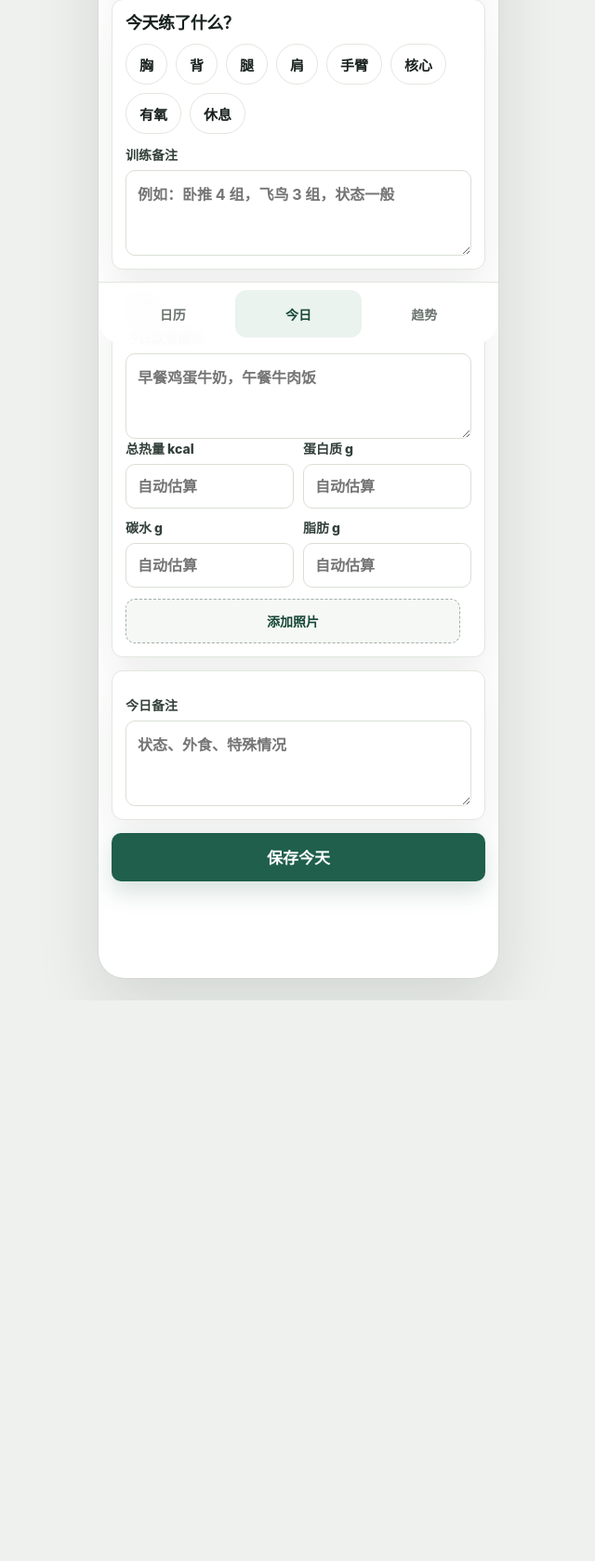
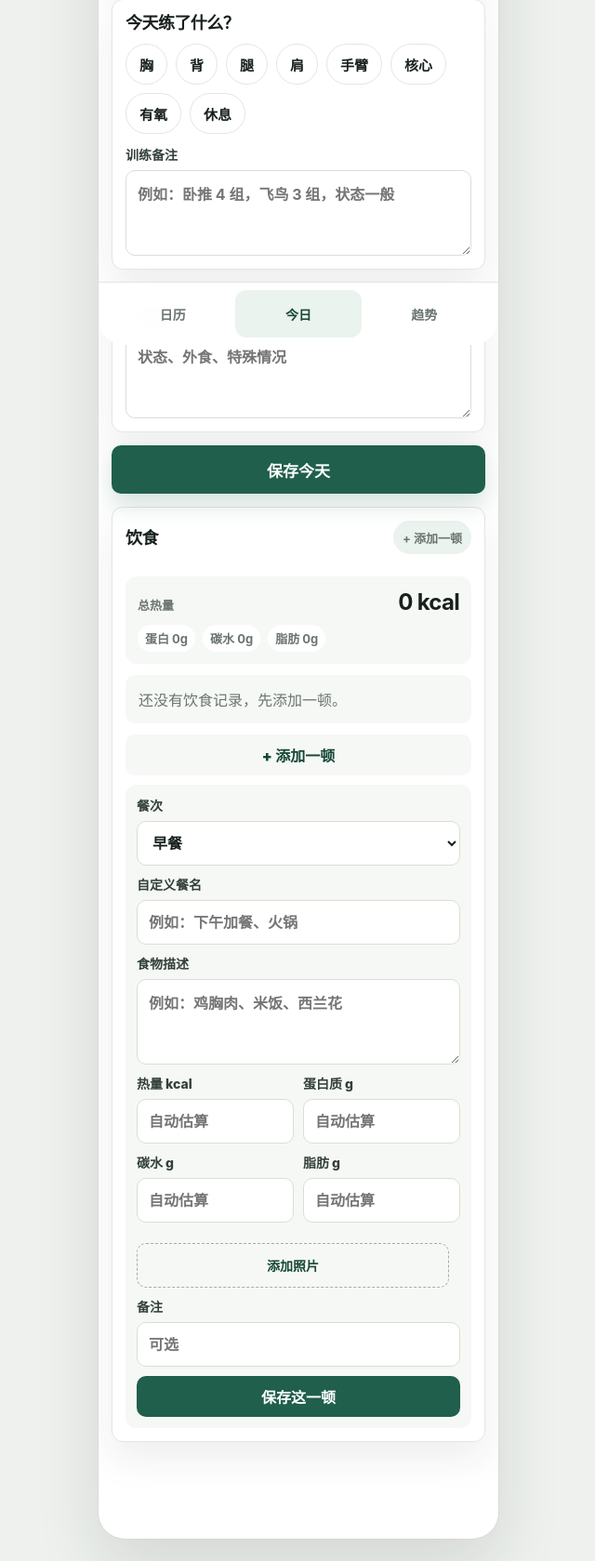
Before and after one commit to d2yd3yd4y/cutnbulk, a FastAPI app: page /day/2026-07-01 in a window 1280 px wide. Shown: the part 405-2084 px from the top of the page at 93% size, without its empty margins (319-959 px from the left). Before the commit the page ends 1481 px from the top, so only its background shows below. Run offline with FastAPI, Linux system fonts and the light colour scheme.

Commit message:
Support multiple meals per day
Co-authored-by: d2yd3yd4y <d2yd3yd4y@users.noreply.github.com>

```diff
--- a/health_tracker/app/models.py
+++ b/health_tracker/app/models.py
@@ -21,6 +21,7 @@ class MealEntry(TimestampMixin, Base):
     id: Mapped[int] = mapped_column(Integer, primary_key=True, index=True)
     entry_date: Mapped[date] = mapped_column(Date, index=True)
     meal_type: Mapped[str] = mapped_column(String(20), index=True)
+    meal_name: Mapped[str | None] = mapped_column(String(80), nullable=True)
     description: Mapped[str] = mapped_column(Text)
     image_path: Mapped[str | None] = mapped_column(String(255), nullable=True)
     calories: Mapped[float] = mapped_column(Float, default=0)
--- a/health_tracker/app/static/app.js
+++ b/health_tracker/app/static/app.js
@@ -2,6 +2,7 @@ document.addEventListener("DOMContentLoaded", () => {
   bindMealTemplates();
   bindWorkoutRows();
   bindTrainingParts();
+  bindMealTypeFields();
 });
 
 function bindMealTemplates() {
@@ -71,3 +72,17 @@ function bindTrainingParts() {
     });
   });
 }
+
+function bindMealTypeFields() {
+  document.querySelectorAll(".meal-form").forEach((form) => {
+    const select = form.querySelector(".meal-type-select");
+    const customField = form.querySelector(".custom-meal-name");
+    if (!select || !customField) return;
+
+    const sync = () => {
+      customField.hidden = select.value !== "custom";
+    };
+    select.addEventListener("change", sync);
+    sync();
+  });
+}
--- a/health_tracker/app/static/styles.css
+++ b/health_tracker/app/static/styles.css
@@ -579,6 +579,216 @@ input[type="range"] {
   object-fit: cover;
 }
 
+.meals-section {
+  display: grid;
+  gap: 12px;
+}
+
+.small-action {
+  display: inline-flex;
+  align-items: center;
+  justify-content: center;
+  min-height: 36px;
+  padding: 0 10px;
+  border-radius: 999px;
+  background: #eaf3ee;
+  color: var(--primary-dark);
+  font-size: 13px;
+  font-weight: 900;
+}
+
+.meal-total-card {
+  display: grid;
+  gap: 10px;
+  padding: 13px;
+  border-radius: 12px;
+  background: var(--surface-soft);
+}
+
+.meal-total-main {
+  display: flex;
+  align-items: baseline;
+  justify-content: space-between;
+  gap: 12px;
+}
+
+.meal-total-main span,
+.macro-row span,
+.meal-note {
+  color: var(--muted);
+  font-size: 13px;
+  font-weight: 750;
+}
+
+.meal-total-main strong {
+  font-size: 24px;
+  letter-spacing: -0.03em;
+}
+
+.macro-row {
+  display: flex;
+  flex-wrap: wrap;
+  gap: 8px;
+}
+
+.macro-row span {
+  padding: 5px 8px;
+  border-radius: 999px;
+  background: #fff;
+}
+
+.meal-list {
+  display: grid;
+  gap: 10px;
+}
+
+.meal-card {
+  display: grid;
+  gap: 10px;
+  min-width: 0;
+  padding: 12px;
+  border: 1px solid var(--line);
+  border-radius: 12px;
+  background: #fff;
+}
+
+.meal-card-top {
+  display: grid;
+  grid-template-columns: 1fr auto;
+  gap: 10px;
+  min-width: 0;
+}
+
+.meal-card h3 {
+  display: -webkit-box;
+  margin: 7px 0 0;
+  overflow: hidden;
+  font-size: 16px;
+  line-height: 1.35;
+  -webkit-box-orient: vertical;
+  -webkit-line-clamp: 2;
+}
+
+.meal-label {
+  display: inline-flex;
+  width: max-content;
+  max-width: 100%;
+  padding: 4px 8px;
+  border-radius: 999px;
+  background: #eaf3ee;
+  color: var(--primary-dark);
+  font-size: 12px;
+  font-weight: 900;
+}
+
+.meal-thumb {
+  display: block;
+  overflow: hidden;
+  width: 58px;
+  height: 58px;
+  border-radius: 10px;
+  background: var(--surface-soft);
+}
+
+.meal-thumb img {
+  width: 100%;
+  height: 100%;
+  object-fit: cover;
+}
+
+.meal-macros {
+  display: flex;
+  flex-wrap: wrap;
+  gap: 7px;
+  align-items: center;
+}
+
+.meal-macros strong,
+.meal-macros span {
+  padding: 5px 8px;
+  border-radius: 999px;
+  font-size: 12px;
+  font-weight: 850;
+}
+
+.meal-macros strong {
+  background: var(--primary);
+  color: #fff;
+}
+
+.meal-macros span {
+  background: var(--surface-soft);
+  color: var(--primary-dark);
+}
+
+.meal-note {
+  margin: 0;
+  line-height: 1.45;
+}
+
+.meal-actions {
+  display: grid;
+  grid-template-columns: 1fr auto;
+  gap: 8px;
+  align-items: start;
+}
+
+.meal-edit {
+  min-width: 0;
+}
+
+.meal-edit summary,
+.meal-add-panel summary {
+  display: flex;
+  align-items: center;
+  justify-content: center;
+  min-height: 44px;
+  border-radius: 10px;
+  background: var(--surface-soft);
+  color: var(--primary-dark);
+  font-weight: 900;
+  cursor: pointer;
+  list-style: none;
+}
+
+.meal-edit summary::-webkit-details-marker,
+.meal-add-panel summary::-webkit-details-marker {
+  display: none;
+}
+
+.meal-form {
+  display: grid;
+  grid-template-columns: 1fr;
+  gap: 10px;
+  min-width: 0;
+  margin-top: 10px;
+  padding: 12px;
+  border-radius: 12px;
+  background: var(--surface-soft);
+}
+
+.meal-add-panel {
+  display: grid;
+}
+
+.full-width {
+  width: 100%;
+}
+
+.danger-btn {
+  display: inline-flex;
+  align-items: center;
+  justify-content: center;
+  min-height: 44px;
+  padding: 0 12px;
+  border: 0;
+  border-radius: 10px;
+  background: var(--danger-soft);
+  color: #9a4a1f;
+  font-weight: 900;
+  cursor: pointer;
+}
+
 .primary-btn,
 .secondary-btn {
   display: inline-flex;
--- a/health_tracker/app/templates/day.html
+++ b/health_tracker/app/templates/day.html
@@ -17,7 +17,7 @@
     <div class="save-banner">已保存</div>
   {% endif %}
 
-  <form class="daily-form" action="/day/{{ entry_date.isoformat() }}" method="post" enctype="multipart/form-data">
+  <form class="daily-form" action="/day/{{ entry_date.isoformat() }}" method="post">
     <section class="record-section">
       <div class="section-title">
         <h2>身体</h2>
@@ -61,45 +61,6 @@
     </section>
 
     <section class="record-section">
-      <div class="section-title">
-        <h2>饮食</h2>
-      </div>
-      <label class="stacked-field">
-        今日饮食描述
-        <textarea name="food_description" rows="3" placeholder="早餐鸡蛋牛奶，午餐牛肉饭">{{ entry.food_description if entry and entry.food_description else '' }}</textarea>
-      </label>
-      <div class="form-grid compact">
-        <label>
-          总热量 kcal
-          <input type="number" inputmode="decimal" step="0.1" name="calories" value="{{ entry.calories if entry and entry.calories is not none else '' }}" placeholder="自动估算">
-        </label>
-        <label>
-          蛋白质 g
-          <input type="number" inputmode="decimal" step="0.1" name="protein_g" value="{{ entry.protein_g if entry and entry.protein_g is not none else '' }}" placeholder="自动估算">
-        </label>
-        <label>
-          碳水 g
-          <input type="number" inputmode="decimal" step="0.1" name="carbs_g" value="{{ entry.carbs_g if entry and entry.carbs_g is not none else '' }}" placeholder="自动估算">
-        </label>
-        <label>
-          脂肪 g
-          <input type="number" inputmode="decimal" step="0.1" name="fat_g" value="{{ entry.fat_g if entry and entry.fat_g is not none else '' }}" placeholder="自动估算">
-        </label>
-      </div>
-      <div class="image-row">
-        <label class="photo-picker">
-          <input type="file" name="image" accept="image/*">
-          <span>添加照片</span>
-        </label>
-        {% if entry and entry.image_path %}
-          <a class="food-thumb" href="{{ entry.image_path }}" target="_blank">
-            <img src="{{ entry.image_path }}" alt="食物照片">
-          </a>
-        {% endif %}
-      </div>
-    </section>
-
-    <section class="record-section">
       <label class="stacked-field">
         今日备注
         <textarea name="daily_note" rows="2" placeholder="状态、外食、特殊情况">{{ entry.daily_note if entry and entry.daily_note else '' }}</textarea>
@@ -110,5 +71,78 @@
       <button class="primary-btn large" type="submit">保存今天</button>
     </div>
   </form>
+
+  <section class="record-section meals-section">
+    <div class="section-title">
+      <h2>饮食</h2>
+      <a href="#add-meal" class="small-action">+ 添加一顿</a>
+    </div>
+
+    <div class="meal-total-card">
+      <div class="meal-total-main">
+        <span>总热量</span>
+        <strong>{{ meal_totals.calories|round|int }} kcal</strong>
+      </div>
+      <div class="macro-row">
+        <span>蛋白 {{ meal_totals.protein_g }}g</span>
+        <span>碳水 {{ meal_totals.carbs_g }}g</span>
+        <span>脂肪 {{ meal_totals.fat_g }}g</span>
+      </div>
+    </div>
+
+    {% if meals %}
+      <div class="meal-list">
+        {% for meal in meals %}
+          <article class="meal-card">
+            <div class="meal-card-top">
+              <div>
+                <span class="meal-label">
+                  {{ meal.meal_name if meal.meal_type == "custom" and meal.meal_name else meal_type_labels.get(meal.meal_type, meal.meal_type) }}
+                </span>
+                <h3>{{ meal.description }}</h3>
+              </div>
+              {% if meal.image_path %}
+                <a class="meal-thumb" href="{{ meal.image_path }}" target="_blank">
+                  <img src="{{ meal.image_path }}" alt="食物照片">
+                </a>
+              {% endif %}
+            </div>
+            <div class="meal-macros">
+              <strong>{{ meal.calories|round|int }} kcal</strong>
+              <span>蛋白 {{ meal.protein_g }}g</span>
+              <span>碳水 {{ meal.carbs_g }}g</span>
+              <span>脂肪 {{ meal.fat_g }}g</span>
+            </div>
+            {% if meal.notes %}
+              <p class="meal-note">{{ meal.notes }}</p>
+            {% endif %}
+            <div class="meal-actions">
+              <details class="meal-edit">
+                <summary>编辑</summary>
+                <form class="meal-form" action="/day/{{ entry_date.isoformat() }}/meals/{{ meal.id }}/update" method="post" enctype="multipart/form-data">
+                  {% include "partials/meal_form_fields.html" %}
+                  <button class="secondary-btn full-width" type="submit">保存这一顿</button>
+                </form>
+              </details>
+              <form action="/day/{{ entry_date.isoformat() }}/meals/{{ meal.id }}/delete" method="post">
+                <button class="danger-btn" type="submit">删除</button>
+              </form>
+            </div>
+          </article>
+        {% endfor %}
+      </div>
+    {% else %}
+      <p class="empty">还没有饮食记录，先添加一顿。</p>
+    {% endif %}
+
+    <details class="meal-add-panel" id="add-meal" open>
+      <summary>+ 添加一顿</summary>
+      <form class="meal-form" action="/day/{{ entry_date.isoformat() }}/meals" method="post" enctype="multipart/form-data">
+        {% set meal = none %}
+        {% include "partials/meal_form_fields.html" %}
+        <button class="primary-btn full-width" type="submit">保存这一顿</button>
+      </form>
+    </details>
+  </section>
 </section>
 {% endblock %}
--- /dev/null
+++ b/health_tracker/app/templates/partials/meal_form_fields.html
@@ -0,0 +1,49 @@
+<label>
+  餐次
+  <select name="meal_type" class="meal-type-select" required>
+    {% for key, label in meal_types %}
+      <option value="{{ key }}" {% if meal and meal.meal_type == key %}selected{% endif %}>{{ label }}</option>
+    {% endfor %}
+  </select>
+</label>
+<label class="custom-meal-name">
+  自定义餐名
+  <input type="text" name="meal_name" value="{{ meal.meal_name if meal and meal.meal_name else '' }}" placeholder="例如：下午加餐、火锅">
+</label>
+<label class="full-width">
+  食物描述
+  <textarea name="description" rows="3" required placeholder="例如：鸡胸肉、米饭、西兰花">{{ meal.description if meal else '' }}</textarea>
+</label>
+<div class="form-grid compact full-width">
+  <label>
+    热量 kcal
+    <input type="number" inputmode="decimal" step="0.1" name="calories" value="{{ meal.calories if meal else '' }}" placeholder="自动估算">
+  </label>
+  <label>
+    蛋白质 g
+    <input type="number" inputmode="decimal" step="0.1" name="protein_g" value="{{ meal.protein_g if meal else '' }}" placeholder="自动估算">
+  </label>
+  <label>
+    碳水 g
+    <input type="number" inputmode="decimal" step="0.1" name="carbs_g" value="{{ meal.carbs_g if meal else '' }}" placeholder="自动估算">
+  </label>
+  <label>
+    脂肪 g
+    <input type="number" inputmode="decimal" step="0.1" name="fat_g" value="{{ meal.fat_g if meal else '' }}" placeholder="自动估算">
+  </label>
+</div>
+<div class="image-row full-width">
+  <label class="photo-picker">
+    <input type="file" name="image" accept="image/*">
+    <span>添加照片</span>
+  </label>
+  {% if meal and meal.image_path %}
+    <a class="food-thumb" href="{{ meal.image_path }}" target="_blank">
+      <img src="{{ meal.image_path }}" alt="食物照片">
+    </a>
+  {% endif %}
+</div>
+<label class="full-width">
+  备注
+  <input type="text" name="notes" value="{{ meal.notes if meal and meal.notes else '' }}" placeholder="可选">
+</label>
--- a/health_tracker/main.py
+++ b/health_tracker/main.py
@@ -1,11 +1,12 @@
 from fastapi import FastAPI
 from fastapi.staticfiles import StaticFiles
 
-from app.database import Base, engine
+from app.database import Base, engine, ensure_sqlite_schema
 from app.routers import body, calendar, day, meals, summary, weekly, workouts
 
 
 Base.metadata.create_all(bind=engine)
+ensure_sqlite_schema()
 
 app = FastAPI(title="cutnbulk")
 
```
Also changed, not shown: health_tracker/app/database.py (+14 -1 lines), health_tracker/app/routers/calendar.py (+46 -3 lines), health_tracker/app/routers/day.py (+156 -1 lines), health_tracker/app/routers/summary.py (+45 -5 lines), health_tracker/app/templates/calendar.html (+7 -6 lines), health_tracker/app/templates/summary.html (+16 -6 lines).
